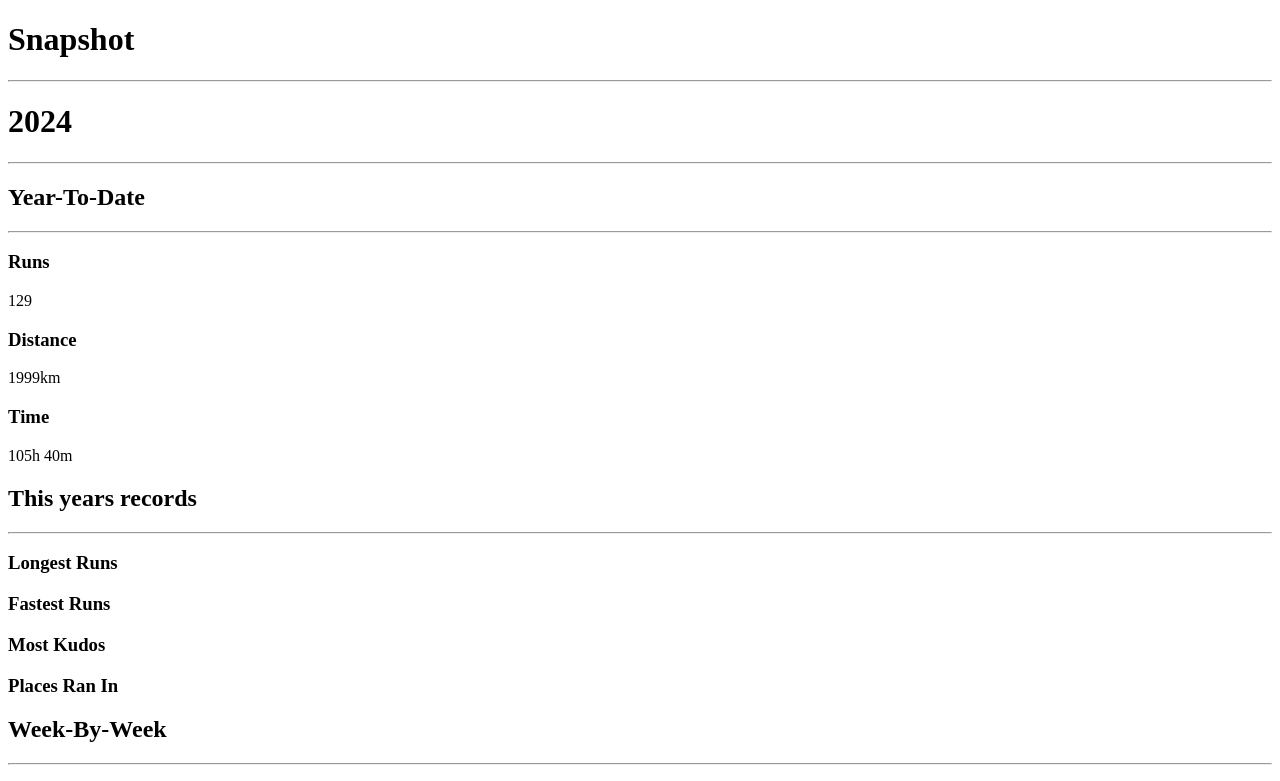
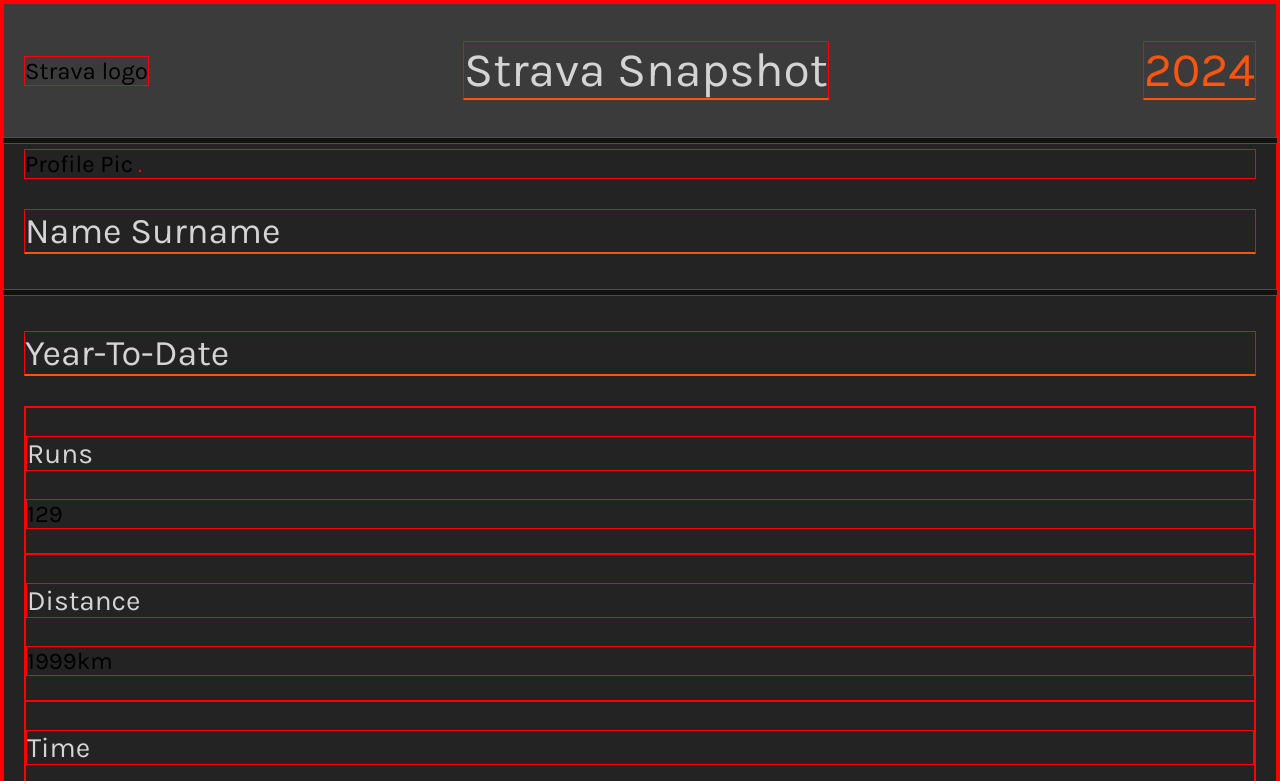
Before and after one commit to TMahy/strava_api_project, a plain HTML site: page index.html in a window 1280 px wide. Shown: the top 781 px of the page. Drawn offline with Linux system fonts and the light colour scheme.

Commit message:
Styling time

```diff
--- a/index.html
+++ b/index.html
@@ -4,25 +4,24 @@
     <meta charset="UTF-8">
     <meta name="viewport" content="width=device-width, initial-scale=1.0">
     <title>Strava API Project</title>
+    <link rel="stylesheet" href='style.css'>
+    <link href='https://fonts.googleapis.com/css?family=Karla' rel='stylesheet'>
 </head>
 <body>
     <main class="container">
-        <div class="banner">
-            <div class='banner-title'>
-            <h1>Snapshot</h1>
-            <hr>
+        <div class="section banner">
+                <p>Strava logo</p>
+                <h1>Strava Snapshot</h1>
+                <h1 class='banner-year'>2024</h1>
+        </div>
+        <div class="section profile">
+            <div>Profile Pic
+                <img src="" alt="">
             </div>
-            <div class='banner-year'>
-                <h1>2024</h1>
-                <hr>
-            </div>
-
+            <h2>Name Surname</h2>
         </div>
         <div class="section year_summary">
-            <div class="section_title">
-                <h2>Year-To-Date</h2>
-                <hr>
-            </div>
+                <h2 class="section_title">Year-To-Date</h2>
             <div class="section_data">
                 <div class="section_data_item">
                     <h3 class="section_data_title">Runs</h3>
@@ -41,7 +40,7 @@
         <div class="section year_best">
             <div class="section_title">
                 <h2>This years records</h2>
-                <hr>
+
             </div>
             <div class="section_data">
                 <div class="section_data_item">
@@ -66,7 +65,7 @@
         <div class="section year_weekly">
             <div class="section_title">
                 <h2>Week-By-Week</h2>
-                <hr>
+
             </div>
             <div class="section_data">
                 <div class="section_data_item">
--- a/style.css
+++ b/style.css
@@ -0,0 +1,54 @@
+/* General Styling */
+:root {
+    --bg-color-light: #3b3b3b;
+    --bg-color-dark: #232323;
+    --bg-color-darker: #121212;
+    --font-color-1: #FFFFFF;
+    --font-color-2: #d4d4d4;
+    --custom-orange: #ff550d;
+}
+
+*{
+    box-sizing: border-box;
+    border: 1px solid red;
+}
+
+body{
+    font-family: 'Karla';
+    font-size: 24px;
+    background-color: var(--bg-color-darker);
+    margin: 0;
+    padding: 0px;
+}
+
+h1, h2, h3, h4{
+    color: var(--font-color-2);
+    font-weight: lighter;
+}
+
+/* General Section Styling */
+
+.section{
+    background-color: var(--bg-color-dark);
+    padding: 5px 20px 5px 20px;
+    margin: 0 0 5px 0;
+}
+
+h1, h2{
+    border-bottom: 2px solid var(--custom-orange);
+}
+
+/* Banner Section Styling */
+
+.banner{
+    background-color: var(--bg-color-light);
+    display: flex;
+    flex-wrap: wrap;
+    justify-content: space-between;
+    align-items: center;
+
+}
+
+.banner-year{
+    color: var(--custom-orange);
+}
```
Also changed, not shown: README.md.
